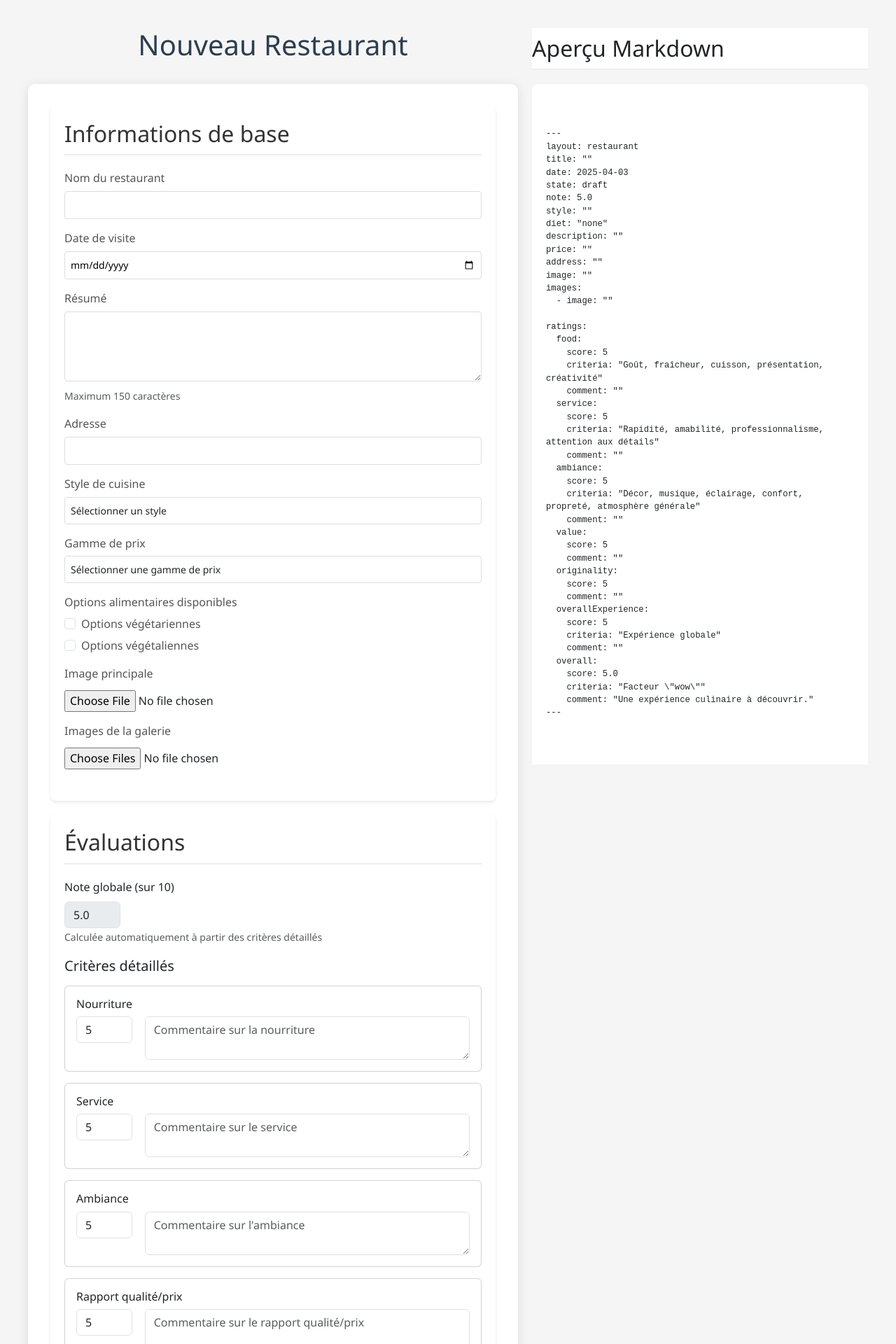
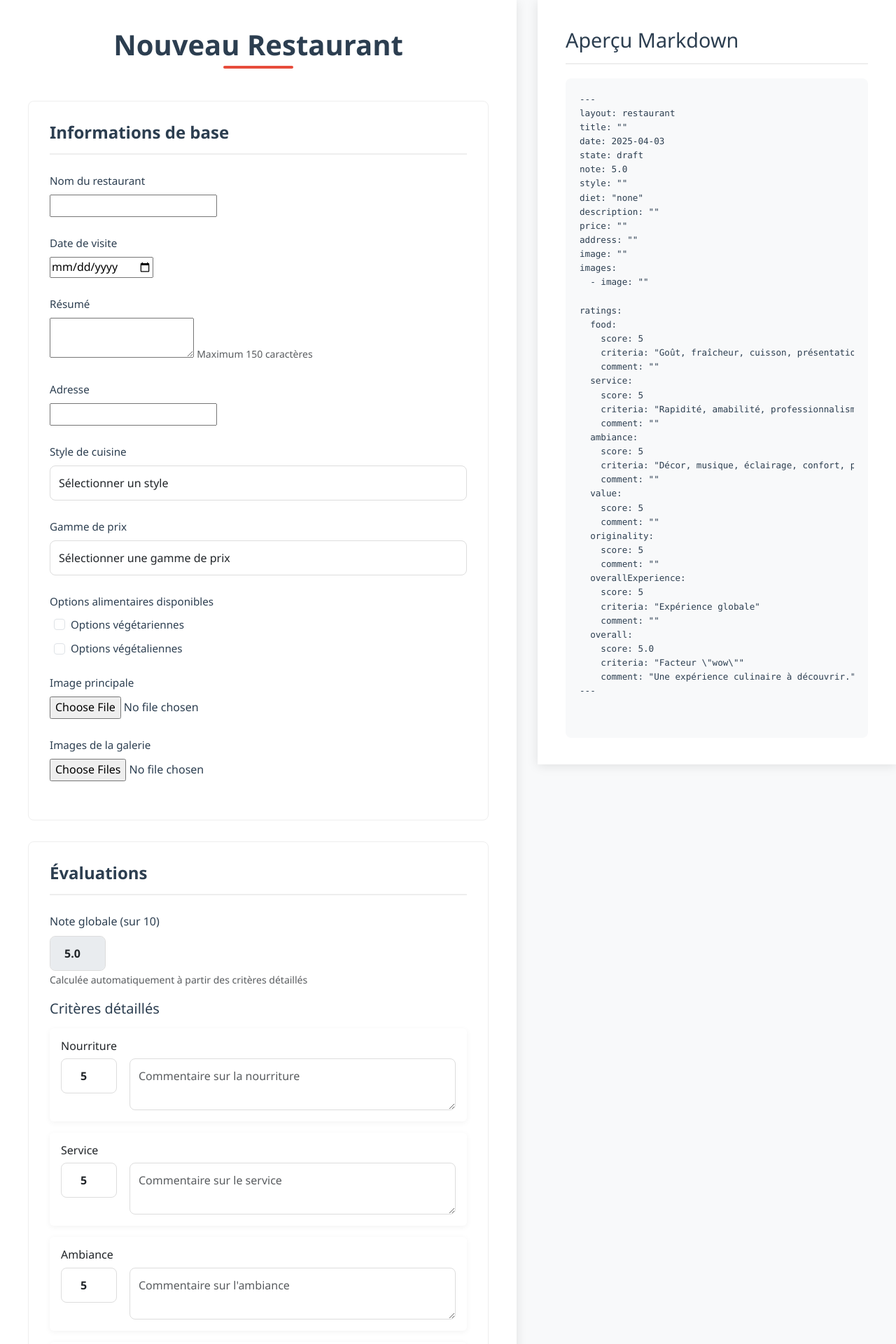
Before and after one commit to Natael21/blog-culinaire, a Jekyll site: the page admin/new-recipe.html, which Jekyll copies as it is, in a window 1280 px wide. Shown: the top 1920 px of the page at 70% size. Built offline with Jekyll 4.4.1, drawn with Linux system fonts in a browser that asks for light colours.

Commit message:
rebranding de la page admin

```diff
--- a/admin/new-recipe.html
+++ b/admin/new-recipe.html
@@ -30,385 +30,334 @@
       window.ListItem = ListItem;
     </script>
     <style>
+        :root {
+            --primary-color: #2c3e50;
+            --secondary-color: #e74c3c;
+            --accent-color: #3498db;
+            --background-color: #f8f9fa;
+            --text-color: #2c3e50;
+            --border-radius: 8px;
+            --box-shadow: 0 2px 15px rgba(0,0,0,0.1);
+        }
+
         body {
             font-family: 'Segoe UI', Tahoma, Geneva, Verdana, sans-serif;
             line-height: 1.6;
             margin: 0;
-            padding: 20px;
-            background-color: #f5f5f5;
+            padding: 0;
+            background-color: var(--background-color);
+            color: var(--text-color);
         }
-        .admin-container {
-            max-width: 1200px;
-            margin: 0 auto;
-            padding: 2rem;
+
+        .page-container {
+            display: flex;
+            gap: 30px;
+            max-width: 100%;
+            margin: 0;
+            min-height: 100vh;
         }
+
+        .form-column {
+            flex: 1;
+            max-width: 60%;
+            padding: 40px;
+            background: white;
+            box-shadow: var(--box-shadow);
+        }
+
+        .preview-column {
+            flex: 1;
+            max-width: 40%;
+            position: sticky;
+            top: 0;
+            height: 100vh;
+            background: white;
+            box-shadow: var(--box-shadow);
+            padding: 40px;
+        }
+
         .admin-header {
+            margin-bottom: 40px;
             text-align: center;
-            margin-bottom: 2rem;
+            position: relative;
         }
+
         .admin-title {
-            color: #2c3e50;
+            color: var(--primary-color);
             font-size: 2.5rem;
             margin-bottom: 1rem;
+            font-weight: 700;
+            position: relative;
+            display: inline-block;
         }
-        .form-card {
-            background: white;
-            border-radius: 10px;
-            box-shadow: 0 2px 15px rgba(0,0,0,0.1);
-            padding: 2rem;
-            margin-bottom: 1.5rem;
+
+        .admin-title::after {
+            content: '';
+            position: absolute;
+            bottom: -10px;
+            left: 50%;
+            transform: translateX(-50%);
+            width: 100px;
+            height: 4px;
+            background: var(--secondary-color);
+            border-radius: 2px;
         }
+
         .form-section {
             background: white;
-            padding: 20px;
-            border-radius: 8px;
-            box-shadow: 0 2px 4px rgba(0,0,0,0.1);
-            margin-bottom: 20px;
+            padding: 30px;
+            margin-bottom: 30px;
+            border-radius: var(--border-radius);
+            border: 1px solid #eee;
         }
-        .form-section:last-child {
-            border-bottom: none;
+
+        .form-section-title {
+            color: var(--primary-color);
+            font-size: 1.5rem;
+            margin-bottom: 25px;
+            padding-bottom: 15px;
+            border-bottom: 2px solid #eee;
+            font-weight: 600;
         }
-        .form-section-title {
-            color: #333;
-            margin-bottom: 20px;
-            padding-bottom: 10px;
-            border-bottom: 2px solid #eee;
+
+        .form-group {
+            margin-bottom: 25px;
         }
-        .form-group {
-            margin-bottom: 15px;
-        }
+
         .form-group label {
             display: block;
-            margin-bottom: 5px;
-            color: #555;
+            margin-bottom: 8px;
+            color: var(--text-color);
+            font-weight: 500;
+            font-size: 0.95rem;
+        }
+
+        .form-control {
+            width: 100%;
+            padding: 12px;
+            border: 1px solid #ddd;
+            border-radius: var(--border-radius);
+            font-size: 1rem;
+            transition: all 0.3s ease;
+        }
+
+        .form-control:focus {
+            border-color: var(--accent-color);
+            box-shadow: 0 0 0 0.2rem rgba(52, 152, 219, 0.25);
+            outline: none;
+        }
+
+        .card {
+            border: none;
+            box-shadow: 0 2px 8px rgba(0,0,0,0.05);
+            transition: transform 0.3s ease;
+        }
+
+        .card:hover {
+            transform: translateY(-2px);
+        }
+
+        .editor-toolbar {
+            background: #f8f9fa;
+            border: 1px solid #ddd;
+            border-radius: var(--border-radius) var(--border-radius) 0 0;
+            padding: 10px;
+            display: flex;
+            gap: 10px;
+        }
+
+        .editor-toolbar button {
+            padding: 8px 12px;
+            border: 1px solid #ddd;
+            border-radius: 4px;
+            background: white;
+            color: var(--text-color);
+            cursor: pointer;
+            transition: all 0.2s ease;
             font-weight: 500;
         }
-        .form-group input[type="text"],
-        .form-group input[type="date"],
-        .form-group textarea,
-        .form-group select {
-            width: 100%;
-            padding: 8px;
+
+        .editor-toolbar button:hover {
+            background: var(--accent-color);
+            color: white;
+            border-color: var(--accent-color);
+        }
+
+        .editor-toolbar button.is-active {
+            background: var(--accent-color);
+            color: white;
+            border-color: var(--accent-color);
+        }
+
+        .ProseMirror {
+            padding: 20px;
             border: 1px solid #ddd;
-            border-radius: 4px;
-            font-size: 14px;
+            border-top: none;
+            border-radius: 0 0 var(--border-radius) var(--border-radius);
+            min-height: 300px;
+            font-size: 1rem;
+            line-height: 1.6;
         }
-        .form-group textarea {
-            min-height: 100px;
-            resize: vertical;
+
+        .action-buttons {
+            display: flex;
+            gap: 15px;
+            justify-content: flex-end;
+            margin-top: 40px;
         }
-        .rating-row {
-            display: flex;
-            gap: 1rem;
-            margin-bottom: 1rem;
-            align-items: start;
-        }
-        .remove-btn {
-            background: #e74c3c;
-            color: white;
+
+        .save-btn, .cancel-btn {
+            padding: 12px 25px;
+            border-radius: var(--border-radius);
+            font-weight: 600;
+            transition: all 0.3s ease;
             border: none;
-            border-radius: 5px;
-            padding: 0.5rem 1rem;
             cursor: pointer;
         }
-        .add-btn {
-            background: #2ecc71;
+
+        .save-btn {
+            background: var(--accent-color);
             color: white;
-            border: none;
-            border-radius: 5px;
-            padding: 0.5rem 1rem;
-            cursor: pointer;
-            margin-bottom: 1rem;
         }
-        .preview-section {
-            background: #f8f9fa;
-            padding: 1rem;
-            border-radius: 5px;
-            margin-top: 1rem;
+
+        .save-btn:hover {
+            background: #2980b9;
+            transform: translateY(-2px);
         }
-        .action-buttons {
-            display: flex;
-            gap: 1rem;
-            justify-content: flex-end;
-            margin-top: 2rem;
-        }
-        .save-btn {
-            background: #3498db;
-            color: white;
-            border: none;
-            border-radius: 5px;
-            padding: 0.75rem 1.5rem;
-            cursor: pointer;
-        }
+
         .cancel-btn {
             background: #95a5a6;
             color: white;
-            border: none;
-            border-radius: 5px;
-            padding: 0.75rem 1.5rem;
-            cursor: pointer;
         }
-        #markdownPreview {
-            white-space: pre-wrap;
-            font-family: monospace;
+
+        .cancel-btn:hover {
+            background: #7f8c8d;
+            transform: translateY(-2px);
         }
+
+        .preview-title {
+            color: var(--primary-color);
+            font-size: 1.8rem;
+            margin-bottom: 20px;
+            padding-bottom: 15px;
+            border-bottom: 2px solid #eee;
+            position: sticky;
+            top: 0;
+            background: white;
+            z-index: 10;
+        }
+
+        .markdown-preview {
+            font-family: 'Fira Code', monospace;
+            font-size: 0.9rem;
+            line-height: 1.6;
+            padding: 20px;
+            border-radius: var(--border-radius);
+            background: #f8f9fa;
+            height: calc(100vh - 150px);
+            overflow-y: auto;
+        }
+
         .image-preview-container {
             position: relative;
             display: inline-block;
             margin: 10px;
+            border-radius: var(--border-radius);
+            overflow: hidden;
+            box-shadow: var(--box-shadow);
         }
+
         .image-preview {
             max-width: 200px;
             max-height: 200px;
-            border-radius: 4px;
-            border: 1px solid #ddd;
+            object-fit: cover;
+            transition: transform 0.3s ease;
         }
+
+        .image-preview-container:hover .image-preview {
+            transform: scale(1.05);
+        }
+
         .delete-image {
             position: absolute;
-            top: -10px;
-            right: -10px;
-            background-color: white;
-            border: 1px solid #dc3545;
-            color: #dc3545;
-            border-radius: 50%;
-            width: 24px;
-            height: 24px;
-            text-align: center;
-            line-height: 22px;
-            cursor: pointer;
-            font-weight: bold;
-            box-shadow: 0 2px 4px rgba(0,0,0,0.2);
-            display: none;
-        }
-        .image-preview-container:hover .delete-image {
-            display: block;
-        }
-        .delete-image:hover {
-            background-color: #dc3545;
+            top: 10px;
+            right: 10px;
+            background: rgba(231, 76, 60, 0.9);
             color: white;
-        }
-        #mainImagePreview, #galleryPreview {
-            margin-top: 10px;
-        }
-        .rating-input {
-            width: 80px;
-        }
-        .image-upload-container,
-        .gallery-upload-container {
-            margin-top: 10px;
-        }
-        .image-preview,
-        .gallery-preview {
-            margin-top: 10px;
-            display: flex;
-            flex-wrap: wrap;
-            gap: 10px;
-        }
-        .image-preview img,
-        .gallery-preview img {
-            max-width: 200px;
-            max-height: 200px;
-            object-fit: cover;
-            border-radius: 4px;
-            box-shadow: 0 2px 4px rgba(0,0,0,0.1);
-        }
-        .gallery-item {
-            position: relative;
-        }
-        .gallery-item img {
-            cursor: pointer;
-        }
-        .gallery-item:hover::after {
-            content: '×';
-            position: absolute;
-            top: 5px;
-            right: 5px;
-            background: rgba(255,0,0,0.8);
-            color: white;
-            width: 20px;
-            height: 20px;
+            width: 30px;
+            height: 30px;
             border-radius: 50%;
             display: flex;
             align-items: center;
             justify-content: center;
             cursor: pointer;
+            transition: all 0.3s ease;
+            opacity: 0;
         }
-        .btn {
-            padding: 10px 20px;
+
+        .image-preview-container:hover .delete-image {
+            opacity: 1;
+        }
+
+        .form-check {
+            margin-bottom: 10px;
+            padding-left: 30px;
+        }
+
+        .form-check-input {
+            margin-top: 0.3rem;
+            margin-left: -30px;
+        }
+
+        .rating-input {
+            width: 80px !important;
+            text-align: center;
+            font-weight: bold;
+        }
+
+        .is-invalid {
+            border-color: var(--secondary-color) !important;
+        }
+
+        .invalid-feedback {
+            color: var(--secondary-color);
+            font-size: 0.875rem;
+            margin-top: 0.25rem;
+        }
+
+        .alert {
+            border-radius: var(--border-radius);
+            padding: 15px 20px;
+            margin-bottom: 20px;
             border: none;
-            border-radius: 4px;
-            cursor: pointer;
-            font-size: 14px;
-            font-weight: 500;
-            transition: background-color 0.3s;
+            box-shadow: var(--box-shadow);
         }
-        .btn-primary {
-            background-color: #007bff;
+
+        .alert-success {
+            background-color: #2ecc71;
             color: white;
         }
-        .btn-primary:hover {
-            background-color: #0056b3;
-        }
-        .btn-secondary {
-            background-color: #6c757d;
+
+        .alert-danger {
+            background-color: var(--secondary-color);
             color: white;
         }
-        .btn-secondary:hover {
-            background-color: #545b62;
-        }
-        .markdown-preview {
-            background: white;
-            padding: 20px;
-            border-radius: 8px;
-            box-shadow: 0 2px 4px rgba(0,0,0,0.1);
-            margin-top: 20px;
-            white-space: pre-wrap;
-            font-family: monospace;
-            font-size: 14px;
-            line-height: 1.5;
-        }
-        .error-message {
-            color: #dc3545;
-            font-size: 14px;
-            margin-top: 5px;
-        }
-        .loading {
-            display: inline-block;
-            width: 20px;
-            height: 20px;
-            border: 3px solid #f3f3f3;
-            border-top: 3px solid #3498db;
-            border-radius: 50%;
-            animation: spin 1s linear infinite;
-        }
-        @keyframes spin {
-            0% { transform: rotate(0deg); }
-            100% { transform: rotate(360deg); }
-        }
-        .main-image-container,
-        .gallery-item {
-            position: relative;
-            display: inline-block;
-            margin: 10px;
-        }
-        .remove-image {
-            position: absolute;
-            top: -10px;
-            right: -10px;
-            width: 24px;
-            height: 24px;
-            border-radius: 50%;
-            background-color: #dc3545;
-            color: white;
-            border: none;
-            cursor: pointer;
-            display: flex;
-            align-items: center;
-            justify-content: center;
-            padding: 0;
-            font-size: 14px;
-            box-shadow: 0 2px 4px rgba(0,0,0,0.2);
-            transition: all 0.2s ease;
-        }
-        .remove-image:hover {
-            background-color: #c82333;
-            transform: scale(1.1);
-        }
-        .main-image-container img,
-        .gallery-item img {
-            max-width: 200px;
-            max-height: 200px;
-            object-fit: cover;
-            border-radius: 4px;
-            box-shadow: 0 2px 4px rgba(0,0,0,0.1);
-        }
-        /* Styles pour l'éditeur TipTap */
-        .ProseMirror {
-            padding: 1rem;
-            border: 1px solid #ddd;
-            border-radius: 4px;
-            min-height: 300px;
-            outline: none;
-        }
-        .ProseMirror p {
-            margin: 1em 0;
-        }
-        .editor-toolbar {
-            padding: 0.5rem;
-            border: 1px solid #ddd;
-            border-bottom: none;
-            border-radius: 4px 4px 0 0;
-            background: #f8f9fa;
-        }
-        .editor-toolbar button {
-            margin-right: 0.5rem;
-            padding: 0.25rem 0.5rem;
-            border: 1px solid #ddd;
-            border-radius: 4px;
-            background: white;
-            cursor: pointer;
-        }
-        .editor-toolbar button.is-active {
-            background: #e9ecef;
-        }
-        .page-container {
-            display: flex;
-            gap: 20px;
-            max-width: 100%;
-            margin: 0 auto;
-            padding: 20px;
-        }
-        .form-column {
-            flex: 1;
-            max-width: 60%;
-        }
-        .preview-column {
-            flex: 1;
-            max-width: 40%;
-            position: sticky;
-            top: 20px;
-            height: calc(100vh - 40px);
-            overflow-y: auto;
-        }
-        .markdown-preview {
-            height: 100%;
-            overflow-y: auto;
-            background: white;
-            padding: 20px;
-            border-radius: 8px;
-            box-shadow: 0 2px 4px rgba(0,0,0,0.1);
-            font-family: monospace;
-            font-size: 14px;
-            line-height: 1.5;
-            white-space: pre-wrap;
-        }
-        .preview-title {
-            position: sticky;
-            top: 0;
-            background: white;
-            padding: 10px 0;
-            margin: 0;
-            border-bottom: 2px solid #eee;
-            z-index: 1;
-        }
-        .is-invalid {
-            border-color: #dc3545 !important;
-            box-shadow: 0 0 0 0.2rem rgba(220, 53, 69, 0.25) !important;
-        }
-        .invalid-feedback {
-            display: none;
-            color: #dc3545;
-            font-size: 0.875em;
-            margin-top: 0.25rem;
-        }
-        .is-invalid ~ .invalid-feedback {
-            display: block;
-        }
-        .editor-invalid {
-            border-color: #dc3545 !important;
-        }
-        .form-check-input.is-invalid ~ .form-check-label {
-            color: #dc3545;
+
+        @media (max-width: 1200px) {
+            .page-container {
+                flex-direction: column;
+            }
+
+            .form-column,
+            .preview-column {
+                max-width: 100%;
+            }
+
+            .preview-column {
+                position: relative;
+                height: auto;
+                min-height: 500px;
+            }
         }
     </style>
 </head>
```
